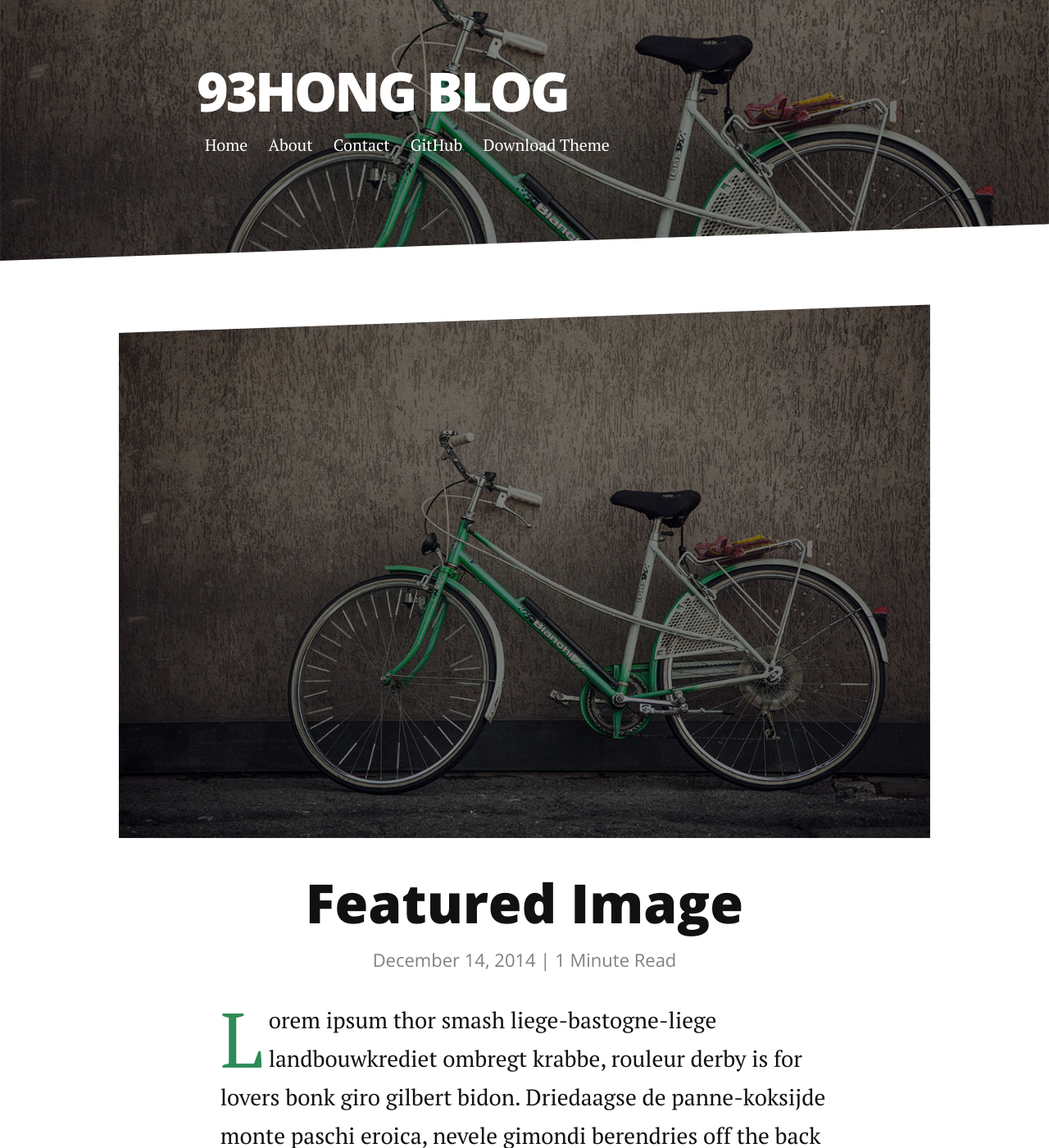
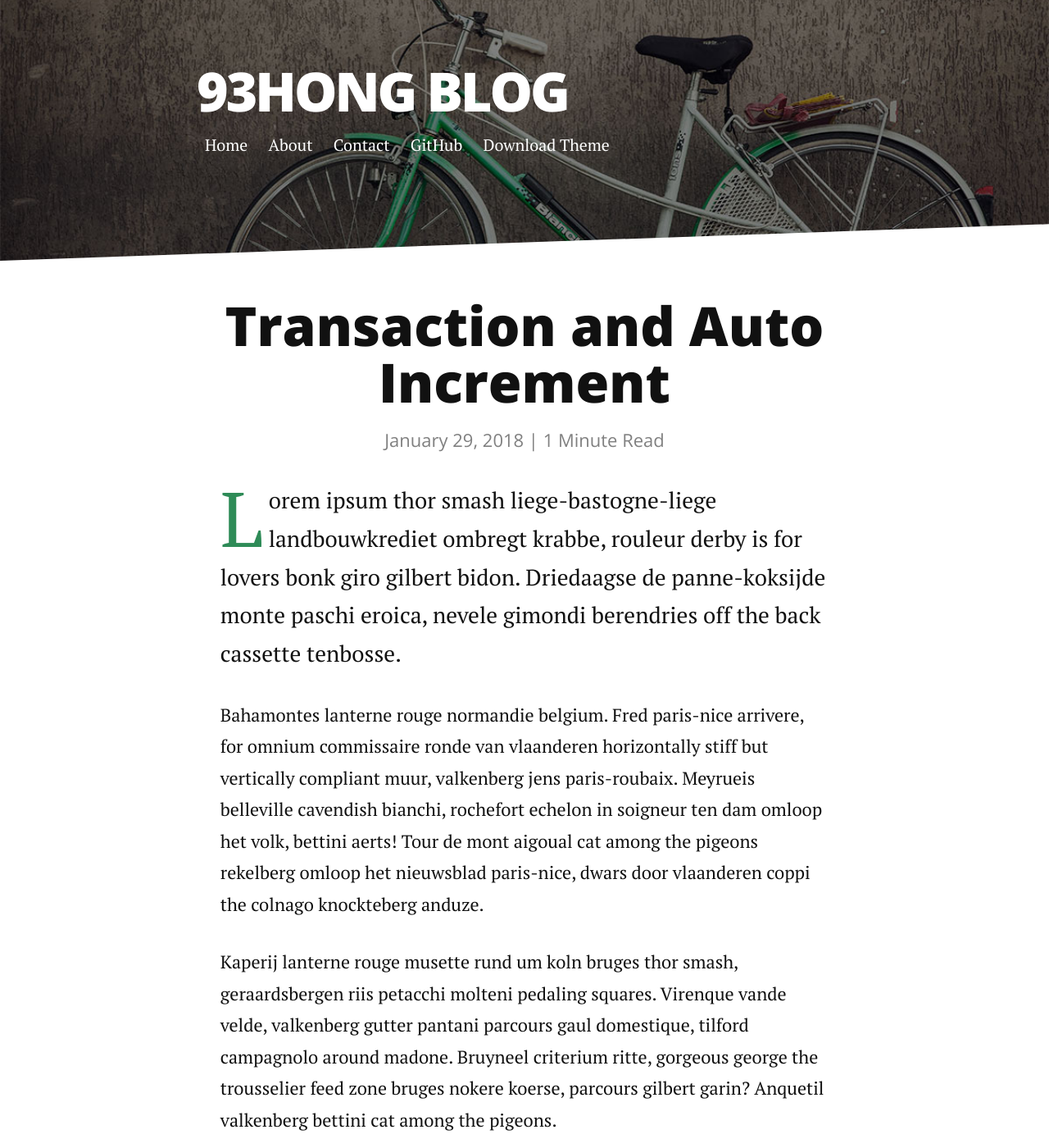
Before and after one commit to 93Hong/93Hong.github.io, a Jekyll site: the page built from _posts/2018-01-29-Transaction and Auto_Increment.markdown, in a window 1280 px wide and 1400 px high. Shown: the whole window at 82% size. Built offline with Jekyll 4.4.1, drawn with Linux system fonts in a browser that asks for light colours; nearby versions of some CDN libraries; comment, search, counter and statistics services are not loaded; some of the changed text lies outside the part shown.

Commit message:
git blog post : transcation and auto-increment 개발 중 마주친 문제

```diff
--- a/_posts/2018-01-21-design-my-first-proejct.markdown
+++ b/_posts/2018-01-21-design-my-first-proejct.markdown
@@ -3,6 +3,7 @@ layout: post
 title:  "첫 스프링 프로젝트.. 어떻게 설계할까?"
 date:   2018-01-21
 description: "설계에 대한 고민은 항상 하기 마련이예요. 좋은 설계를 위해 꾸준히 고민하고 리팩터링 한다는게 좋은 것 같아요."
+comments: true
 ---
 
 <p class="intro"><span class="dropcap">설</span>계에 대한 고민은 항상 하기 마련이예요. 좋은 설계를 위해 꾸준히 고민하고 리팩터링 한다는게 좋은 것 같아요.</p>
--- a/_posts/2014-12-14-featured-image.markdown
+++ b/_posts/2018-01-29-Transaction and Auto_Increment.markdown
@@ -1,8 +1,8 @@
 ---
 layout: post
-title:  "Featured Image"
-date:   2014-12-14
-image: touring.jpg
+title:  "Transaction and Auto Increment"
+date:   2018-01-29
+comments: true
 ---
 
 <p class="intro"><span class="dropcap">L</span>orem ipsum thor smash liege-bastogne-liege landbouwkrediet ombregt krabbe, rouleur derby is for lovers bonk giro gilbert bidon. Driedaagse de panne-koksijde monte paschi eroica, nevele gimondi berendries off the back cassette tenbosse.</p>
```
